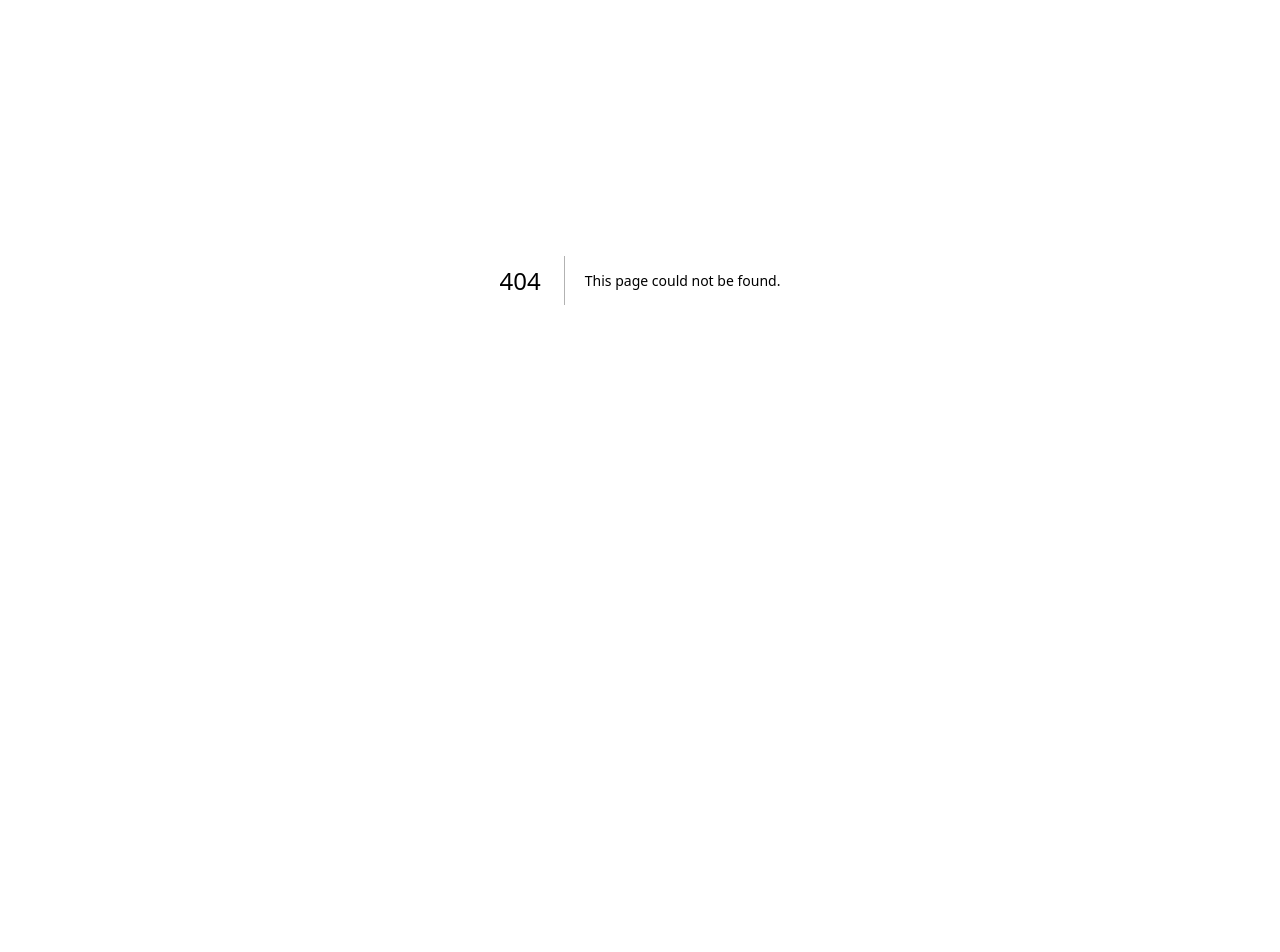
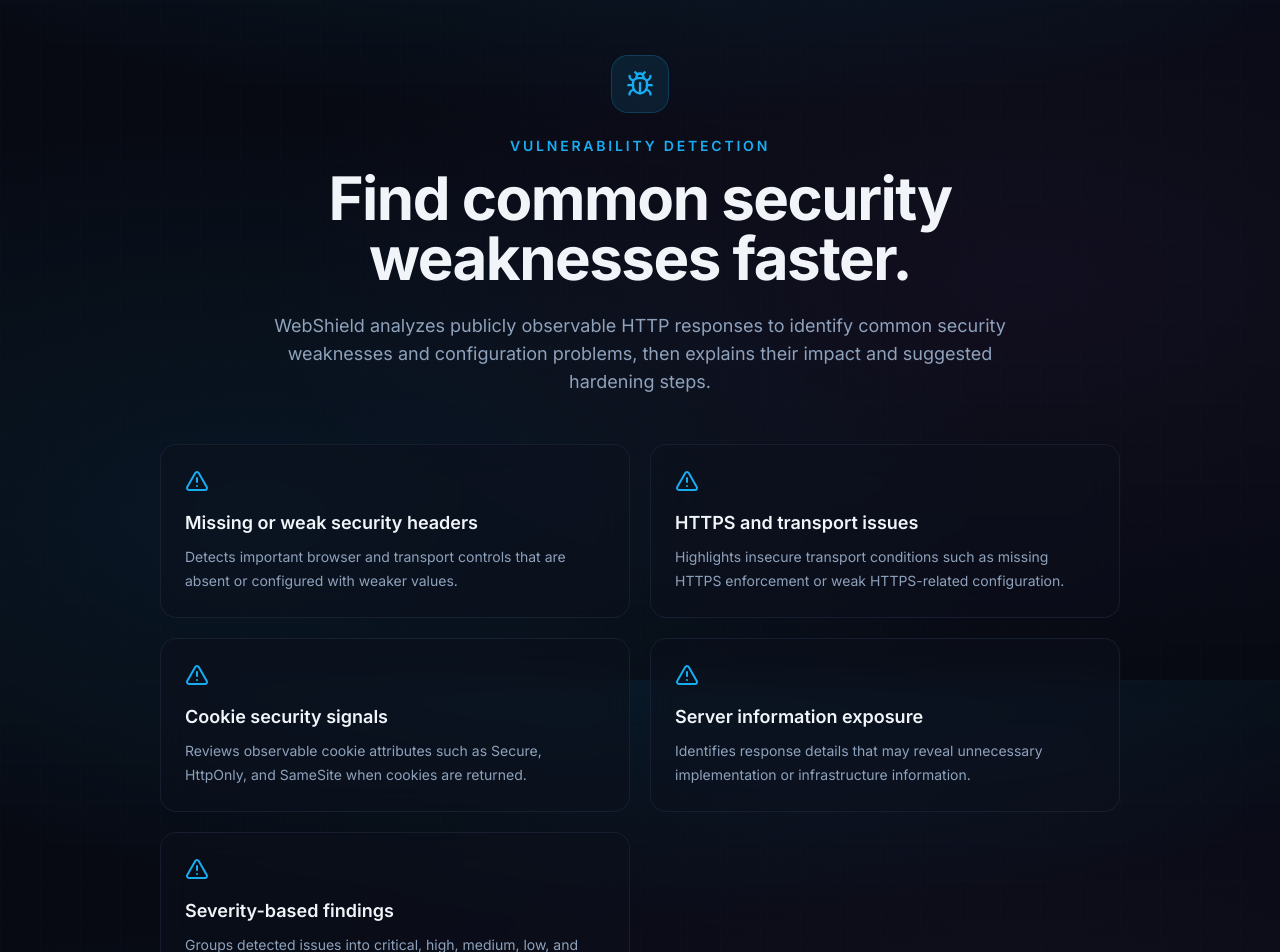
Before and after one commit to SamRepository25/WebShield, a Next.js app: page /vulnerability-detection in a window 1280 px wide. Before the commit this address had no page. Shown: the part 120-1072 px from the top of the page. Before the commit the page ends 800 px from the top, so only its background shows below. Built offline with nearby package versions, Linux system fonts and the light colour scheme.

Commit message:
Add vulnerability detection guide page

```diff
--- /dev/null
+++ b/app/vulnerability-detection/page.tsx
@@ -0,0 +1,66 @@
+import Link from 'next/link';
+import { AlertTriangle, ArrowLeft, Bug, ShieldCheck } from 'lucide-react';
+import { AppShell } from '@/components/app-shell';
+import { Button } from '@/components/ui/button';
+
+export const metadata = {
+  title: 'Vulnerability Detection',
+  description: 'Learn what WebShield checks for when identifying common web security issues.',
+};
+
+const findings = [
+  ['Missing or weak security headers', 'Detects important browser and transport controls that are absent or configured with weaker values.'],
+  ['HTTPS and transport issues', 'Highlights insecure transport conditions such as missing HTTPS enforcement or weak HTTPS-related configuration.'],
+  ['Cookie security signals', 'Reviews observable cookie attributes such as Secure, HttpOnly, and SameSite when cookies are returned.'],
+  ['Server information exposure', 'Identifies response details that may reveal unnecessary implementation or infrastructure information.'],
+  ['Severity-based findings', 'Groups detected issues into critical, high, medium, low, and informational categories to help prioritize remediation.'],
+];
+
+export default function VulnerabilityDetectionPage() {
+  return (
+    <AppShell>
+      <div className="relative overflow-hidden">
+        <div className="absolute inset-0 grid-bg opacity-20" aria-hidden="true" />
+        <div className="relative mx-auto max-w-5xl px-4 py-16 sm:px-6 sm:py-24 lg:px-8">
+          <div className="mx-auto max-w-3xl text-center">
+            <div className="mx-auto flex h-14 w-14 items-center justify-center rounded-2xl bg-primary/10 ring-1 ring-primary/30">
+              <Bug className="h-7 w-7 text-primary" aria-hidden="true" />
+            </div>
+            <p className="mt-6 text-sm font-semibold uppercase tracking-[0.2em] text-primary">Vulnerability Detection</p>
+            <h1 className="mt-3 text-4xl font-bold tracking-tight sm:text-6xl">Find common security weaknesses faster.</h1>
+            <p className="mt-6 text-base leading-8 text-muted-foreground sm:text-lg">WebShield analyzes publicly observable HTTP responses to identify common security weaknesses and configuration problems, then explains their impact and suggested hardening steps.</p>
+          </div>
+
+          <div className="mt-12 grid gap-5 md:grid-cols-2">
+            {findings.map(([title, description]) => (
+              <section key={title} className="glass rounded-2xl p-6">
+                <AlertTriangle className="h-6 w-6 text-primary" aria-hidden="true" />
+                <h2 className="mt-4 text-lg font-semibold">{title}</h2>
+                <p className="mt-2 text-sm leading-6 text-muted-foreground">{description}</p>
+              </section>
+            ))}
+          </div>
+
+          <section className="glass mt-6 rounded-2xl p-6 sm:p-8">
+            <div className="flex items-start gap-4">
+              <ShieldCheck className="mt-1 h-6 w-6 shrink-0 text-primary" aria-hidden="true" />
+              <div>
+                <h2 className="text-2xl font-bold">Important limitation</h2>
+                <p className="mt-4 leading-7 text-muted-foreground">WebShield is a lightweight, external security analysis tool. A clean scan does not prove an application is secure. Source-code review, authenticated testing, dependency analysis, configuration review, and professional penetration testing may reveal issues that cannot be observed from a public HTTP response.</p>
+              </div>
+            </div>
+          </section>
+
+          <div className="mt-10 flex justify-center">
+            <Button asChild variant="outline" className="gap-2">
+              <Link href="/">
+                <ArrowLeft className="h-4 w-4" aria-hidden="true" />
+                Back to WebShield
+              </Link>
+            </Button>
+          </div>
+        </div>
+      </div>
+    </AppShell>
+  );
+}
```
